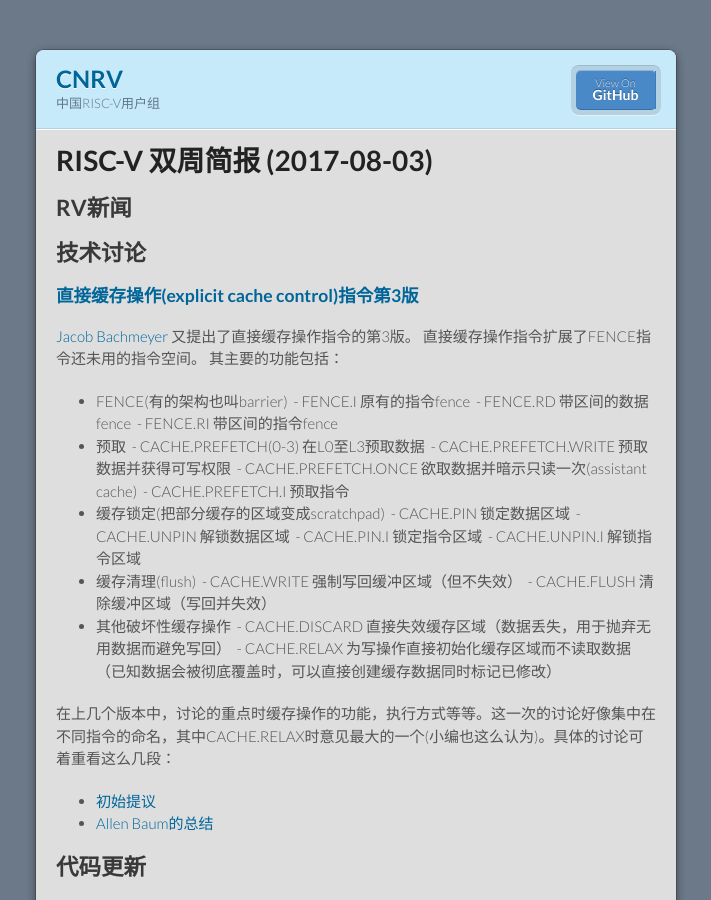
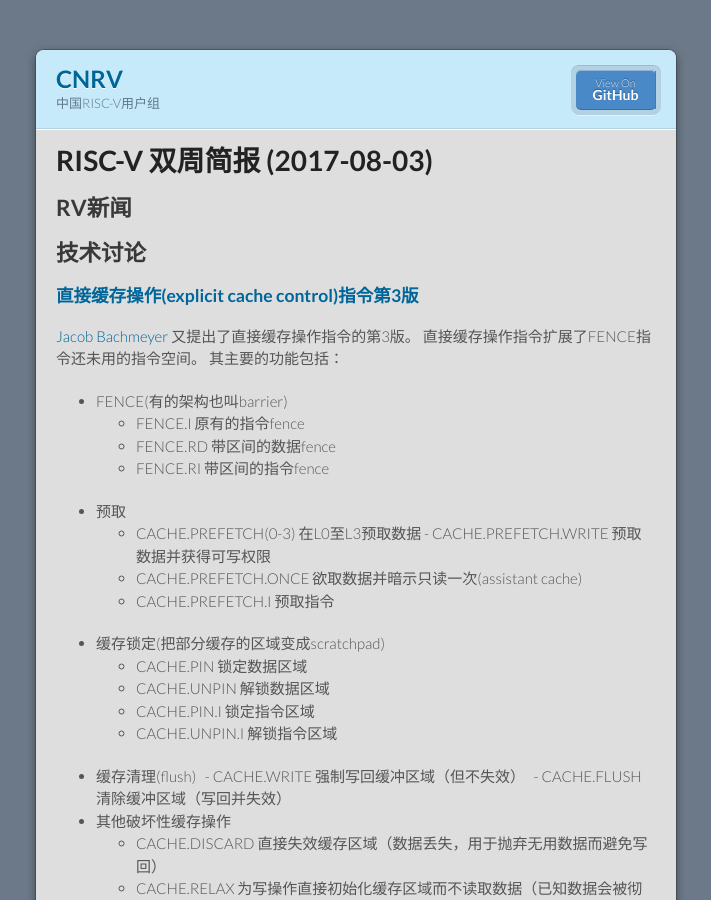
Before and after one commit to cnrv/home, a Jekyll site: the page built from bi-week-rpts/2017-08-03.md, in a window 1280 px wide and 900 px high. Shown: the whole window, without its empty margins (284-995 px from the left). Built offline with Jekyll 4.4.1, drawn with Linux system fonts in a browser that asks for light colours; Markdown is read by kramdown in place of the engine named in the settings; our own code applies the rules of GitHub Pages for plain Markdown files; some of the changed text lies outside the part shown.

Commit message:
fix indentation

```diff
--- a/bi-week-rpts/2017-08-03.md
+++ b/bi-week-rpts/2017-08-03.md
@@ -14,26 +14,26 @@ layout: default
 [Jacob Bachmeyer](mailto:jcb62281@gmail.com) 又提出了直接缓存操作指令的第3版。
 直接缓存操作指令扩展了FENCE指令还未用的指令空间。
 其主要的功能包括：
-- FENCE(有的架构也叫barrier)
-  - FENCE.I 原有的指令fence
-  - FENCE.RD 带区间的数据fence
-  - FENCE.RI 带区间的指令fence
-- 预取
-  - CACHE.PREFETCH(0-3) 在L0至L3预取数据
-  - CACHE.PREFETCH.WRITE 预取数据并获得可写权限
-  - CACHE.PREFETCH.ONCE 欲取数据并暗示只读一次(assistant cache)
-  - CACHE.PREFETCH.I 预取指令
-- 缓存锁定(把部分缓存的区域变成scratchpad)
-  - CACHE.PIN 锁定数据区域
-  - CACHE.UNPIN 解锁数据区域
-  - CACHE.PIN.I 锁定指令区域
-  - CACHE.UNPIN.I 解锁指令区域
-- 缓存清理(flush)
-  - CACHE.WRITE 强制写回缓冲区域（但不失效）
-  - CACHE.FLUSH 清除缓冲区域（写回并失效）
-- 其他破坏性缓存操作
-  - CACHE.DISCARD 直接失效缓存区域（数据丢失，用于抛弃无用数据而避免写回）
-  - CACHE.RELAX 为写操作直接初始化缓存区域而不读取数据（已知数据会被彻底覆盖时，可以直接创建缓存数据同时标记已修改）
++ FENCE(有的架构也叫barrier)
+  - FENCE.I 原有的指令fence
+  - FENCE.RD 带区间的数据fence
+  - FENCE.RI 带区间的指令fence
++ 预取
+  - CACHE.PREFETCH(0-3) 在L0至L3预取数据
+  - CACHE.PREFETCH.WRITE 预取数据并获得可写权限
+  - CACHE.PREFETCH.ONCE 欲取数据并暗示只读一次(assistant cache)
+  - CACHE.PREFETCH.I 预取指令
++ 缓存锁定(把部分缓存的区域变成scratchpad)
+  - CACHE.PIN 锁定数据区域
+  - CACHE.UNPIN 解锁数据区域
+  - CACHE.PIN.I 锁定指令区域
+  - CACHE.UNPIN.I 解锁指令区域
++ 缓存清理(flush)
+  - CACHE.WRITE 强制写回缓冲区域（但不失效）
+  - CACHE.FLUSH 清除缓冲区域（写回并失效）
++ 其他破坏性缓存操作
+  - CACHE.DISCARD 直接失效缓存区域（数据丢失，用于抛弃无用数据而避免写回）
+  - CACHE.RELAX 为写操作直接初始化缓存区域而不读取数据（已知数据会被彻底覆盖时，可以直接创建缓存数据同时标记已修改）
 
 在上几个版本中，讨论的重点时缓存操作的功能，执行方式等等。这一次的讨论好像集中在不同指令的命名，其中CACHE.RELAX时意见最大的一个(小编也这么认为)。具体的讨论可着重看这么几段：
 - [初始提议](https://groups.google.com/a/groups.riscv.org/forum/#!msg/isa-dev/Xa1y68PxjAU/MB2rLM1zAAAJ)
```
